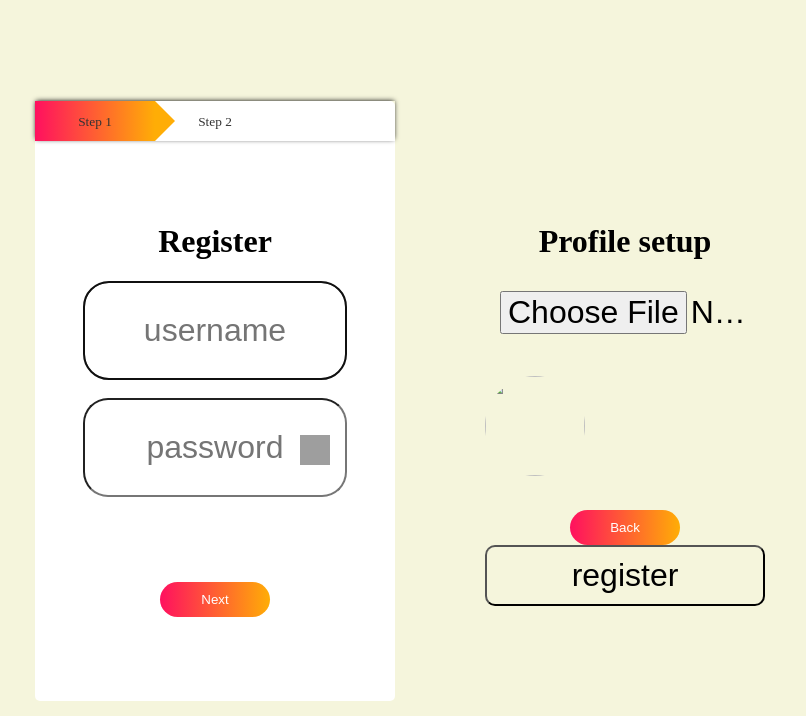
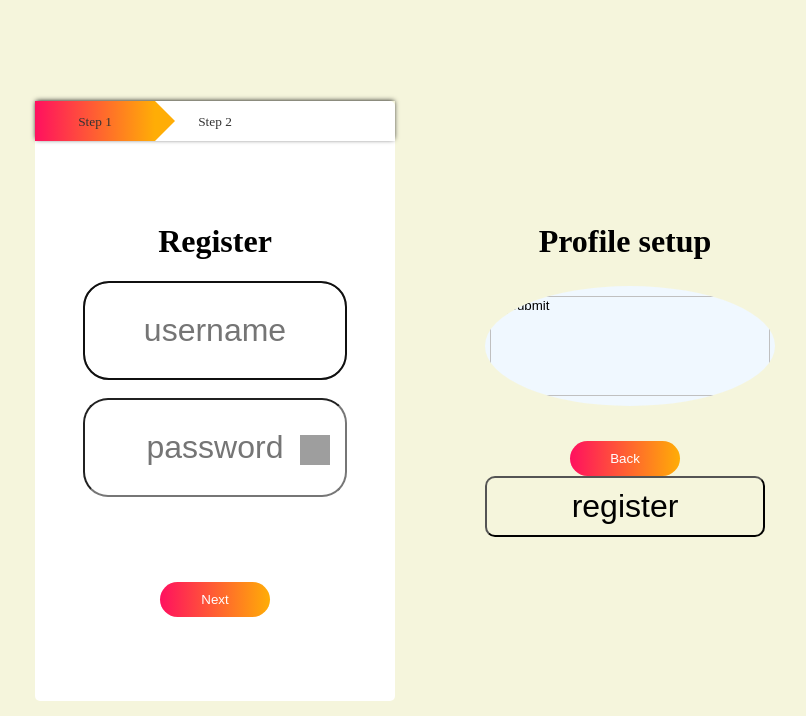
Before and after one commit to Zeotical/MMUsic-TC2L-03, a Flask app: page / in a window 1280 px wide. Shown: the top 716 px of the page, without its empty margins (425-1231 px from the left). Run offline with Flask 3, Linux system fonts and the light colour scheme; grey boxes are pictures that could not be loaded.

Commit message:
pfp pt 2

```diff
--- a/static/styles.css
+++ b/static/styles.css
@@ -144,4 +144,5 @@ form button {
 
 #frame{
     border-radius: 50%;
+    background-color: aliceblue;
 }
--- a/templates/index.html
+++ b/templates/index.html
@@ -17,8 +17,7 @@
 
   <form id="form2" action="{{url_for("register")}}" method="post" >
     <h1>Profile setup</h1>
-    <input type="file" name="pfp-select" placeholder="username" class="input-field" onchange="preview()" required autofocus>
-    <img id="frame" src="" width="100px" height="100px"/>
+    <input type="image" id="frame" src="" width="100px" height="100px"  />
     <div class="btn-box">
       <button type="button" id="back">Back</button>
       <input  type="submit"  value="register" class="btn-register"/>
@@ -60,13 +59,20 @@
     progress.style.width ="240px";
   }
   back.onclick = function(){
-      form1.style.left = "40px"
-      form2.style.left = "450px"
+      form1.style.left = "40px";
+      form2.style.left = "450px" ;
       progress.style.width ="120px";
    }
 
 function preview() {
-    frame.src=URL.createObjectURL(event.target.files[0]);
+}
+frame.onclick=  function() {
+  var z = document.getElementById("frame");
+  z.type ="file";
+  frame.src=URL.createObjectURL(event.target.files[0]);
+
+
+
 }
   </script>
 
```
